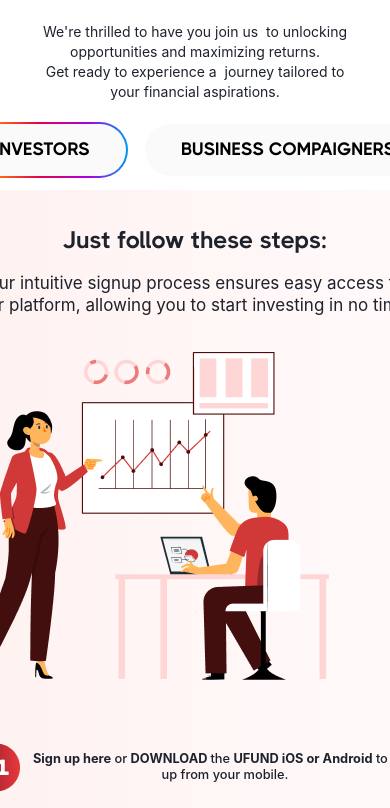
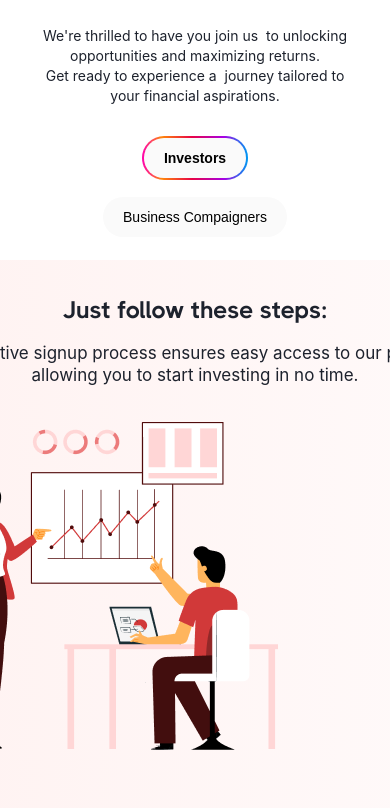
Before and after one commit to rubab786786/next-landing-page, a Next.js app: page / in a window 390 px wide. Shown: the part 1870-2678 px from the top of the page. Built offline with nearby package versions, Linux system fonts and the light colour scheme.

Commit message:
responsive-sm

```diff
--- a/components/HowItLooks.js
+++ b/components/HowItLooks.js
@@ -4,6 +4,7 @@ import { useState, useEffect } from "react";
 const HowItLooks = () => {
   const [activeTab, setActiveTab] = useState("mobile");
   const [isMobile, setIsMobile] = useState(false);
+
   useEffect(() => {
     const handleResize = () => setIsMobile(window.innerWidth <= 768);
     handleResize(); // Initial check
--- a/components/HowItWorks.js
+++ b/components/HowItWorks.js
@@ -48,7 +48,7 @@ const HowItWorks = () => {
             aspirations.
           </p>
           <div className="tabs-container">
-            <div className="tabs-list" style={{ display: "flex", justifyContent: "center", alignItems: "center" }}>
+            <div className="tabs-list" style={{ display: "flex", justifyContent: "center",flexDirection:isMobile?"column":"row", alignItems: "center" }}>
               <div
                 className={`tab-button-outer ${newActiveTab === "investors" ? "active" : ""}`}
                 style={{
@@ -57,25 +57,25 @@ const HowItWorks = () => {
                     : "transparent",
                   borderRadius: "25rem",
                   padding: "2px",
-                  marginBottom: "12px",
+                  margin: "10px",
                   width: "max-content",
-                  marginRight: "15px",
                 }}
                 onClick={() => setNewActiveTab("investors")}
               >
                 <button
                   className="tab-button"
                   style={{
-                    padding: "16px 36px",
+                    padding:isMobile ? "10px 20px" : "16px 36px",
                     backgroundColor: "#fafafa",
                     border: "none",
                     color: "#000000",
                     cursor: "pointer",
                     borderRadius: "25rem",
-                    textTransform: "uppercase",
-                    fontFamily: "THICCCBOI",
-                    fontSize: 18,
-                    fontWeight: newActiveTab === "investors" ? 600 : 400,
+                    // textTransform: "uppercase",
+                    // fontFamily: "THICCCBOI",
+                    fontSize: isMobile ? "14px" : "18px",
+                  fontWeight: newActiveTab === "investors" ? "700" : "500",
+                    // fontWeight: newActiveTab === "investors" ? 600 : 400,
                   }}
                 >
                   Investors
@@ -89,7 +89,7 @@ const HowItWorks = () => {
                     : "transparent",
                   borderRadius: "25rem",
                   padding: "2px",
-                  marginBottom: "12px",
+                  margin: "5px",
                   width: "max-content",
                 }}
                 onClick={() => setNewActiveTab("business")}
@@ -97,16 +97,17 @@ const HowItWorks = () => {
                 <button
                   className="tab-button"
                   style={{
-                    padding: "16px 36px",
+                    padding: isMobile ? "10px 20px" : "16px 36px",
                     backgroundColor: "#fafafa",
                     border: "none",
                     color: "#000000",
                     cursor: "pointer",
                     borderRadius: "25rem",
-                    textTransform: "uppercase",
-                    fontFamily: "THICCCBOI",
-                    fontSize: 18,
-                    fontWeight: newActiveTab === "business" ? 600 : 400,
+                    // textTransform: "uppercase",
+                    // fontFamily: "THICCCBOI",
+                    fontSize: isMobile ? "14px" : "18px",
+                  fontWeight: newActiveTab === "business" ? 700 : 500,
+                    // fontWeight: newActiveTab === "business" ? 600 : 400,
                   }}
                 >
                   Business Compaigners
@@ -114,7 +115,7 @@ const HowItWorks = () => {
               </div>
             </div>
 
-            <div className="w-tab-content">
+            <div className="w-tab-content mt-4">
               {newActiveTab === "investors" && (
                 <div data-w-tab="Tab 1" className="tab-pa1 w-tab-pane w--tab-active">
                   <div
@@ -252,9 +253,9 @@ const HowItWorks = () => {
                       </div>
                     </div>
                   </div>
-                  <div className="w-layout-blockcontainer container-5 w-container">
+                  <div className="w-layout-blockcontainer container-5 w-container p-14">
                     <h1 className="heading-5">Features For Investors</h1>
-                    <Carousel className="w-full max-w-[800px] mx-auto p-5">
+                    <Carousel className="w-full mx-auto p-5">
                         <CarouselContent >
                           <CarouselItem className="md:basis-1/3 lg:basis-1/4">
                             <CardItems heading="Dashboard" img={"/images/Rectangle-16.png"} />
@@ -421,9 +422,9 @@ const HowItWorks = () => {
                       </div>
                     </div>
                   </div>
-                  <div className="w-layout-blockcontainer container-5 w-container">
+                  <div className="w-layout-blockcontainer container-5 w-container p-14">
                     <h1 className="heading-5">Features For Business Campaigners</h1>
-                      <Carousel className="w-full max-w-[800px] mx-auto p-5">
+                      <Carousel className="w-full mx-auto p-5">
                         <CarouselContent >
                           <CarouselItem className="md:basis-1/3 lg:basis-1/4">
                             <CardItems heading="Dashboard" img={"/images/Rectangle-16.png"} />
```
Also changed, not shown: public/styles/ufund-new-site.webflow.css.
